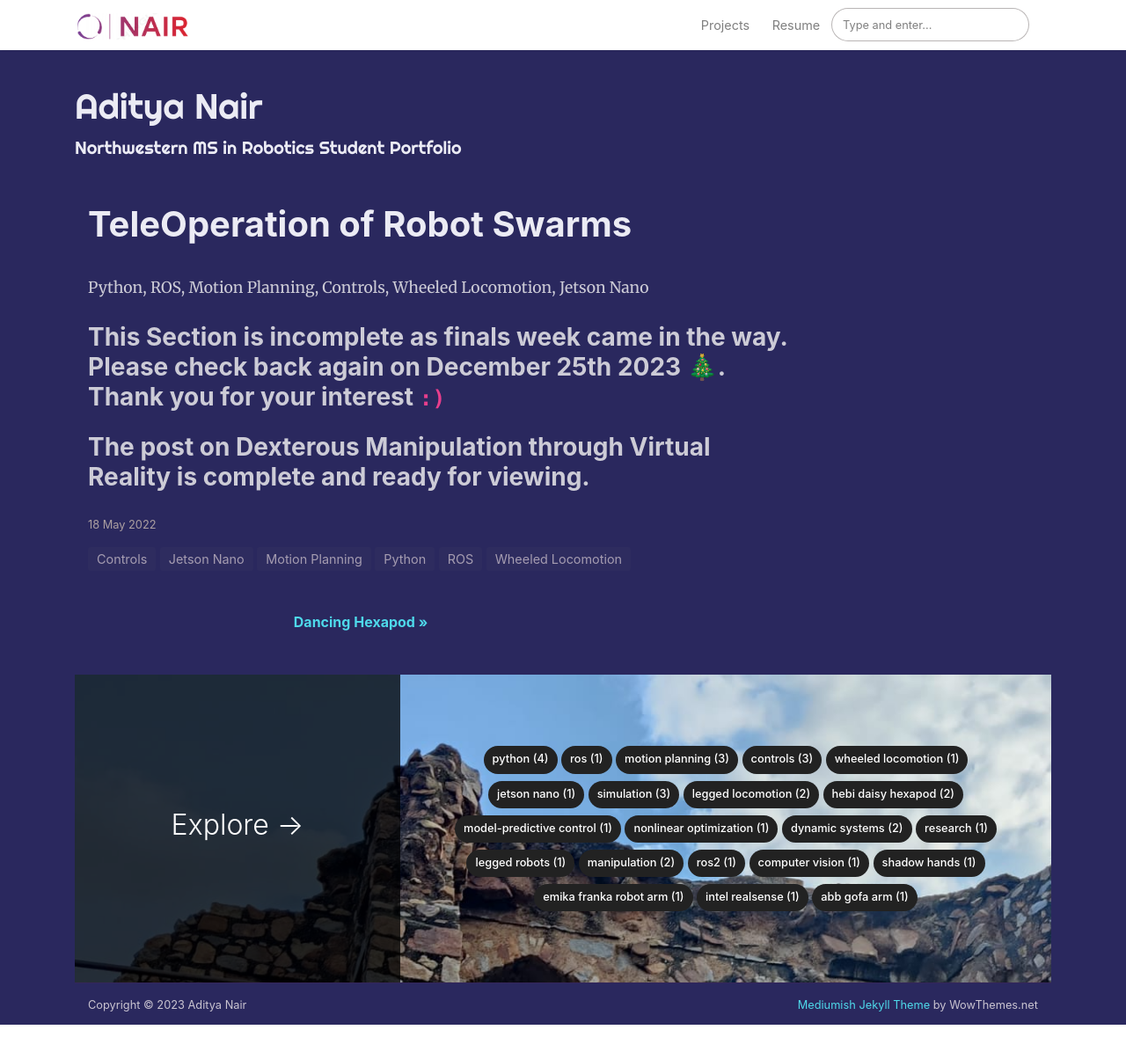
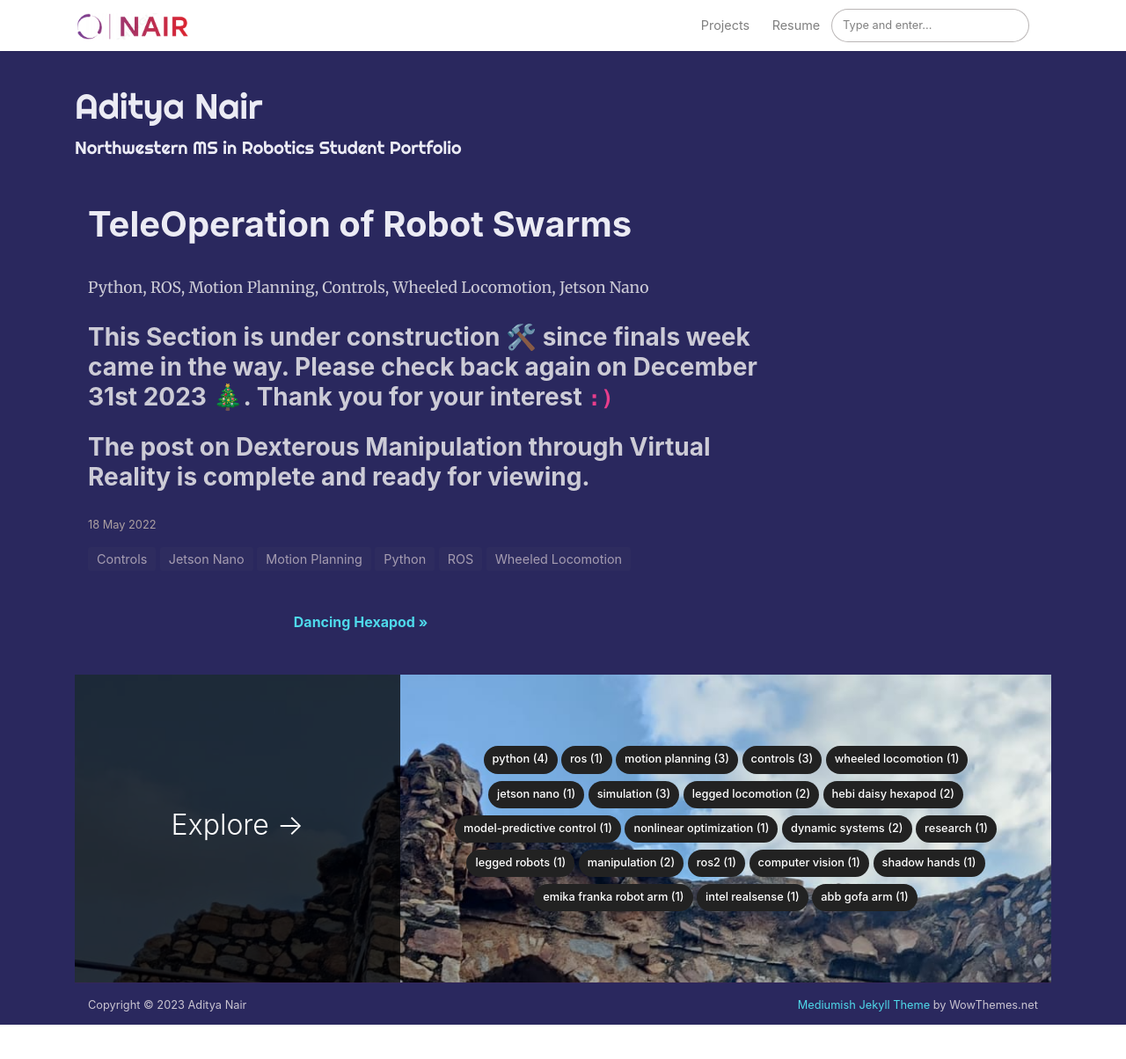
Before and after one commit to GogiPuttar/adityanairswebsite.github.io, a Jekyll site: the page built from _posts/2022-05-18-TeleOperationOfRobotSwarms.md, in a window 1280 px wide and 1227 px high. Shown: the top 1204 px of the window at 88% size. Built offline with Jekyll 4.4.1, drawn with Linux system fonts in a browser that asks for light colours; nearby versions of some CDN libraries; comment, search, counter and statistics services are not loaded.

Commit message:
Updated come-back-later message Put alternate gif for teleop swarms post.

```diff
--- a/_posts/2022-05-18-TeleOperationOfRobotSwarms.md
+++ b/_posts/2022-05-18-TeleOperationOfRobotSwarms.md
@@ -3,13 +3,13 @@ layout: post
 title:  "TeleOperation of Robot Swarms"
 categories: [Python, ROS, Motion Planning, Controls, Wheeled Locomotion, Jetson Nano
 ]
-image: assets/images/TeleopSwarm.gif
+image: assets/images/TeleopSwarmAlt.gif
 featured: false
 hidden: false
 ---
 
 Python, ROS, Motion Planning, Controls, Wheeled Locomotion, Jetson Nano
 
-### This Section is incomplete as finals week came in the way. Please check back again on December 25th 2023 🎄. Thank you for your interest `:)`
+### This Section is under construction 🛠️ since finals week came in the way. Please check back again on December 31st 2023 🎄. Thank you for your interest `:)`
 
 ### The post on Dexterous Manipulation through Virtual Reality is complete and ready for viewing.
```
Also changed, not shown: _posts/2022-10-03-DancingHexapod.md (+1 -1 lines), _posts/2023-03-30-JointTorqueOptimization.md (+1 -1 lines), _posts/2023-04-24-LeggedRobotsForObjectManipulation.md (+1 -1 lines), 1 other file.
